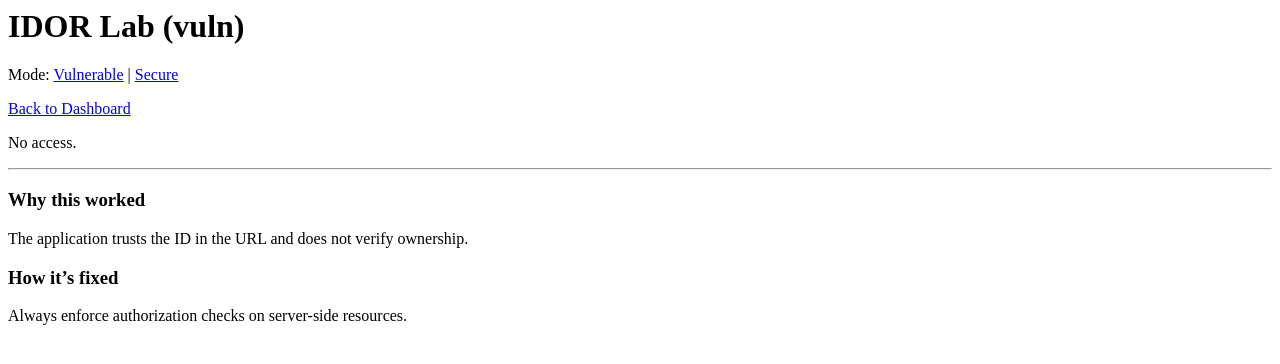
After one commit to yonas255/Gamified-cybersecurity-platform, a Flask app: page /lab/idor in a window 1280 px wide. The commit adds this page. Shown: the top 364 px of the page. Run offline with Flask 3, Linux system fonts and the light colour scheme; the visitor is signed in with stand-in values (Sample User, id 1); data comes from the database, SQL or seed files in the repository.

Commit message:
Add SQLi, XSS, IDOR, and CSRF labs with vuln/secure flows

```diff
--- a/app.py
+++ b/app.py
@@ -1,6 +1,7 @@
 from flask import Flask, render_template
 from config import Config
 from flask_login import LoginManager
+from flags_local import FLAGS
 from models import db
 from models.user import User
 from models.challenge import Challenge
@@ -15,6 +16,8 @@ from models.challenge import Challenge
 from flask import abort
 from functools import wraps
 from routes.lab_routes import lab_bp
+from routes.idor_routes import idor_bp
+from routes.csrf_routes import csrf_bp
 
 login_manager=LoginManager()
 login_manager.login_view="auth.login"
@@ -30,6 +33,8 @@ def create_app():
     app.register_blueprint(challenge_bp)
     app.register_blueprint(leaderboard_bp)
     app.register_blueprint(lab_bp)
+    app.register_blueprint(idor_bp)
+    app.register_blueprint(csrf_bp)
 
     @login_manager.user_loader
     def load_user(user_id):
@@ -113,19 +118,88 @@ def create_app():
         flag_hash = bcrypt.hashpw(flag.encode("utf-8"), bcrypt.gensalt()).decode("utf-8")
 
         c = Challenge(
-        title="XSS Basics (Reflected) - Simulation",
-        description="Goal: trigger a reflected XSS in a safe demo and find the flag.",
-        difficulty="Beginner",
-        points=100,
-        flag_hash=flag_hash
-    )
+            title="XSS Basics (Reflected) - Simulation",
+            description="Goal: trigger a reflected XSS in a safe demo and find the flag.",
+            difficulty="Beginner",
+            points=100,
+            flag_hash=flag_hash
+        )
         db.session.add(c)
         db.session.commit()
         return {"ok": True, "message": "Seeded XSS challenge"}
+
+
+    @app.route("/admin/seed-idor")
+    @admin_required
+    def seed_idor():
+        title = "IDOR (Insecure Direct Object Reference)"
+        existing = Challenge.query.filter_by(title=title).first()
+        if existing:
+            return {"ok": True, "message": "IDOR already seeded"}
+
+        flag = FLAGS["idor"]
+        flag_hash = bcrypt.hashpw(flag.encode("utf-8"), bcrypt.gensalt()).decode("utf-8")
+
+        c = Challenge(
+            title=title,
+            description="Access another user's data by changing an ID in the URL (safe simulation).",
+            difficulty="Medium",
+            points=150,
+            flag_hash=flag_hash
+        )
+        db.session.add(c)
+        db.session.commit()
+        return {"ok": True, "message": "Seeded IDOR challenge"}
+
+
+    @app.route("/admin/seed-stored-xss")
+    @admin_required
+    def seed_stored_xss():
+        title = "Stored XSS (Comments) - Simulation"
+        existing = Challenge.query.filter_by(title=title).first()
+        if existing:
+            return {"ok": True, "message": "Stored XSS already seeded"}
+
+        flag = FLAGS["stored_xss"]
+        flag_hash = bcrypt.hashpw(flag.encode("utf-8"), bcrypt.gensalt()).decode("utf-8")
+
+        c = Challenge(
+        title=title,
+        description="Post a comment that runs as JavaScript when the page loads (safe demo). Then submit the flag.",
+        difficulty="Medium",
+        points=150,
+        flag_hash=flag_hash
+        )
+        db.session.add(c)
+        db.session.commit()
+        return {"ok": True, "message": "Seeded Stored XSS challenge"}
+
+    @app.route("/admin/seed-csrf")
+    @admin_required
+    def seed_csrf():
+        title = "CSRF (Cross-Site Request Forgery)"
+        existing = Challenge.query.filter_by(title=title).first()
+        if existing:
+            return {"ok": True, "message": "CSRF already seeded"}
+
+        flag = FLAGS["csrf"]
+        flag_hash = bcrypt.hashpw(flag.encode("utf-8"), bcrypt.gensalt()).decode("utf-8")
+
+        c = Challenge(
+            title=title,
+            description="Trigger an unauthorised state-changing request due to missing CSRF protection.",
+            difficulty="Hard",
+            points=200,
+            flag_hash=flag_hash
+        )
+        db.session.add(c)
+        db.session.commit()
+        return {"ok": True, "message": "Seeded CSRF challenge"}
+
 
     return app
 
 
 if __name__== "__main__":
-    app = create_app()
-    app.run(debug=True)
+        app = create_app()
+        app.run(debug=True)
--- /dev/null
+++ b/routes/idor_routes.py
@@ -0,0 +1,28 @@
+from flask import Blueprint, request, render_template
+from flask_login import login_required, current_user
+from models.user import User
+from flags_local import FLAGS
+
+idor_bp = Blueprint("idor", __name__)
+
+@idor_bp.route("/lab/idor")
+@login_required
+def lab_idor():
+    mode = request.args.get("mode", "vuln")
+    uid = request.args.get("uid", type=int)
+
+    user = None
+    flag = None
+
+    if mode == "vuln":
+        # ❌ vulnerable: no ownership check
+        user = User.query.get(uid)
+        if user and user.id != current_user.id:
+            flag = FLAGS["idor"]
+
+    else:
+        # ✅ secure: enforce ownership
+        if uid == current_user.id:
+            user = current_user
+
+    return render_template("lab_idor.html", mode=mode, user=user, flag=flag)
--- /dev/null
+++ b/templates/lab_idor.html
@@ -0,0 +1,30 @@
+<h1>IDOR Lab ({{ mode }})</h1>
+
+<p>
+    Mode:
+    <a href="/lab/idor?mode=vuln&uid=2">Vulnerable</a> |
+    <a href="/lab/idor?mode=secure&uid=2">Secure</a>
+</p>
+
+<p><a href="/">Back to Dashboard</a></p>
+
+{% if user %}
+    <p><b>Viewing user:</b> {{ user.username }} (id={{ user.id }})</p>
+{% else %}
+    <p>No access.</p>
+{% endif %}
+
+{% if flag %}
+    <p><b>Flag:</b> {{ flag }}</p>
+{% endif %}
+
+<hr>
+<h3>Why this worked</h3>
+{% if mode == "vuln" %}
+<p>The application trusts the ID in the URL and does not verify ownership.</p>
+{% else %}
+<p>Access is restricted to the authenticated user only.</p>
+{% endif %}
+
+<h3>How it’s fixed</h3>
+<p>Always enforce authorization checks on server-side resources.</p>
```
Also changed, not shown: routes/csrf_routes.py (added, +23 -0 lines), templates/challenge_detail.html (+14 -0 lines), templates/lab_csrf.html (added, +32 -0 lines).
